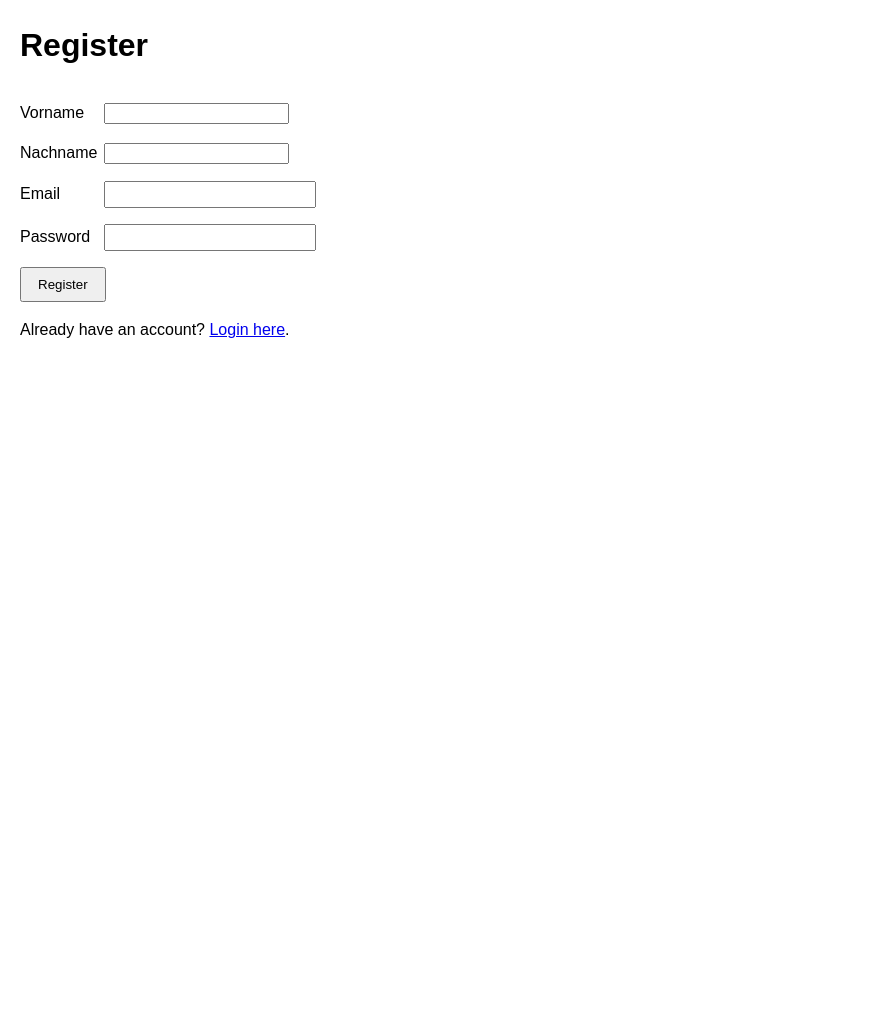
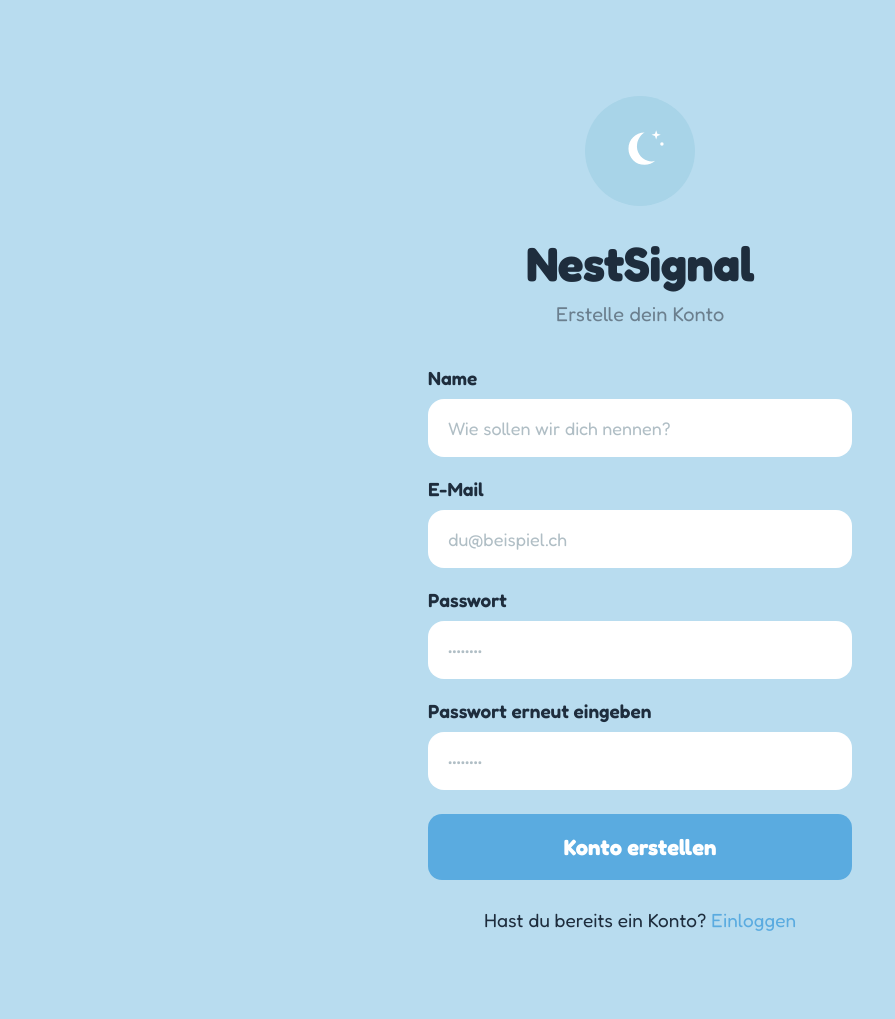
Before and after one commit to djil101/IM4, a PHP site: page /register.html in a window 1280 px wide. Shown: the whole page, without its empty margins (0-895 px from the left). Before the commit the page ends 338 px from the top, so only its background shows below. Run offline with PHP 8.4, Linux system fonts and the light colour scheme.

Commit message:
login and register

```diff
--- a/css/style.css
+++ b/css/style.css
@@ -1,35 +1,141 @@
-/* style.css */
-body {
-  font-family: Arial, sans-serif;
-  margin: 20px;
-  max-width: 600px;
-  line-height: 1.5;
+@import url('https://fonts.googleapis.com/css2?family=Fredoka:wght@400;500;600;700&display=swap');
+
+*, *::before, *::after {
+  box-sizing: border-box;
+  margin: 0;
+  padding: 0;
 }
 
-h1 {
-  margin-bottom: 1em;
+body {
+  min-height: 100vh;
+  background-color: #b8dcef;
+  display: flex;
+  align-items: center;
+  justify-content: center;
+  font-family: 'Fredoka', sans-serif;
+  padding: 40px 16px;
 }
 
-form > div {
-  margin-bottom: 1em;
+/* ── Card ── */
+.card {
+  width: 100%;
+  max-width: 520px;
+  padding: 56px 48px 48px;
+  display: flex;
+  flex-direction: column;
+  align-items: center;
 }
 
-label {
-  display: inline-block;
-  width: 80px;
+/* ── Logo ── */
+.logo-circle {
+  width: 110px;
+  height: 110px;
+  border-radius: 50%;
+  background-color: #a8d4e8;
+  display: flex;
+  align-items: center;
+  justify-content: center;
+  margin-bottom: 28px;
 }
 
-input[type="email"],
-input[type="password"] {
-  width: 200px;
-  padding: 4px;
+.logo-circle svg {
+  width: 60px;
+  height: 60px;
 }
 
-button {
-  padding: 8px 16px;
-  cursor: pointer;
+/* ── Title & tagline ── */
+.app-name {
+  font-size: 48px;
+  font-weight: 700;
+  color: #1e2d3d;
+  letter-spacing: -0.5px;
+  margin-bottom: 10px;
 }
 
-p {
-  margin-top: 1em;
+.tagline {
+  font-size: 20px;
+  color: #6b7f8e;
+  margin-bottom: 40px;
 }
+
+/* ── Form ── */
+form {
+  width: 100%;
+}
+
+.field-group {
+  width: 100%;
+  margin-bottom: 20px;
+}
+
+.field-group label {
+  display: block;
+  font-size: 19px;
+  font-weight: 600;
+  color: #1e2d3d;
+  margin-bottom: 10px;
+}
+
+.field-group input {
+  width: 100%;
+  padding: 18px 20px;
+  border-radius: 16px;
+  border: none;
+  background-color: #ffffff;
+  font-size: 18px;
+  font-family: 'Fredoka', sans-serif;
+  color: #1e2d3d;
+  outline: none;
+  appearance: none;
+}
+
+.field-group input::placeholder {
+  color: #b0bec5;
+}
+
+/* ── Forgot password link ── */
+.forgot-link {
+  display: inline-block;
+  margin-top: 4px;
+  margin-bottom: 24px;
+  font-size: 18px;
+  color: #5aabe0;
+  text-decoration: none;
+}
+
+/* ── Buttons ── */
+.btn-login,
+.btn-register {
+  width: 100%;
+  padding: 20px;
+  border: none;
+  border-radius: 14px;
+  background-color: #5aabe0;
+  color: #ffffff;
+  font-size: 22px;
+  font-weight: 700;
+  font-family: 'Fredoka', sans-serif;
+  cursor: pointer;
+  margin-bottom: 28px;
+}
+
+.btn-login:hover,
+.btn-register:hover {
+  background-color: #4a9bd0;
+}
+
+.btn-register {
+  margin-top: 4px;
+}
+
+/* ── Bottom link ── */
+.bottom-link {
+  font-size: 19px;
+  color: #1e2d3d;
+  text-align: center;
+}
+
+.bottom-link a {
+  color: #5aabe0;
+  text-decoration: none;
+}
--- a/js/register.js
+++ b/js/register.js
@@ -6,8 +6,13 @@ document
 
     const email = document.getElementById("email").value.trim();
     const password = document.getElementById("password").value.trim();
-    const vorname = document.getElementById("vorname").value.trim();
-    const nachname = document.getElementById("nachname").value.trim();
+    const confirmPassword = document.getElementById("confirmPassword").value.trim();
+    const name = document.getElementById("name").value.trim();
+
+    if (password !== confirmPassword) {
+      alert("Bitte das gleiche Passwort eingeben");
+      return;
+    }
 
     try {
       const response = await fetch("api/register.php", {
@@ -15,12 +20,7 @@ document
         headers: {
           "Content-Type": "application/json",
         },
-        body: JSON.stringify({
-          email,
-          password,
-          vorname:  document.getElementById("vorname").value.trim(),
-          nachname: document.getElementById("nachname").value.trim()
-        }),
+        body: JSON.stringify({ email, password, name }),
       });
       const result = await response.json();
 
--- a/register.html
+++ b/register.html
@@ -1,34 +1,56 @@
 <!DOCTYPE html>
-<html lang="en">
+<html lang="de">
   <head>
     <meta charset="UTF-8" />
-    <title>Register</title>
+    <meta name="viewport" content="width=device-width, initial-scale=1.0" />
+    <title>NestSignal – Registrieren</title>
     <link rel="stylesheet" href="css/style.css" />
   </head>
   <body>
-    <h1>Register</h1>
+    <div class="card">
+      <!-- Logo -->
+      <div class="logo-circle">
+        <svg viewBox="0 0 52 52" fill="none" xmlns="http://www.w3.org/2000/svg">
+          <path d="M30 10C22.268 10 16 16.268 16 24C16 31.732 22.268 38 30 38C33.5 38 36.7 36.68 39.14 34.5C37.1 35.14 34.9 35.2 32.7 34.5C26.4 32.5 22.5 26.4 23.5 19.9C24.2 15.3 27.1 11.6 30 10Z" fill="white"/>
+          <path d="M40 8 L41 11 L44 12 L41 13 L40 16 L39 13 L36 12 L39 11 Z" fill="white"/>
+          <circle cx="45" cy="20" r="1.5" fill="white"/>
+        </svg>
+      </div>
+
+      <h1 class="app-name">NestSignal</h1>
+      <p class="tagline">Erstelle dein Konto</p>
 
       <form id="registerForm">
-  <div>
-    <label>Vorname</label>
-    <input type="text" id="vorname" required />
+        <div class="field-group">
+          <label for="name">Name</label>
+          <input
+            type="text"
+            id="name"
+            placeholder="Wie sollen wir dich nennen?"
+            required
+          />
         </div>
-  <div>
-    <label>Nachname</label>
-    <input type="text" id="nachname" required />
+
+        <div class="field-group">
+          <label for="email">E-Mail</label>
+          <input type="email" id="email" placeholder="du@beispiel.ch" required />
         </div>
-  <div>
-    <label>Email</label>
-    <input type="email" id="email" required />
+
+        <div class="field-group">
+          <label for="password">Passwort</label>
+          <input type="password" id="password" placeholder="••••••••" required />
         </div>
-  <div>
-    <label>Password</label>
-    <input type="password" id="password" required />
+
+        <div class="field-group">
+          <label for="confirmPassword">Passwort erneut eingeben</label>
+          <input type="password" id="confirmPassword" placeholder="••••••••" required />
         </div>
-  <button type="submit">Register</button>
+
+        <button type="submit" class="btn-register">Konto erstellen</button>
       </form>
 
-    <p>Already have an account? <a href="login.html">Login here</a>.</p>
+      <p class="bottom-link">Hast du bereits ein Konto? <a href="login.html">Einloggen</a></p>
+    </div>
 
     <script src="js/register.js"></script>
   </body>
```
Also changed, not shown: api/register.php (+12 -15 lines), login.html (+35 -15 lines). Lines whose indentation alone changed are shown as unchanged.
